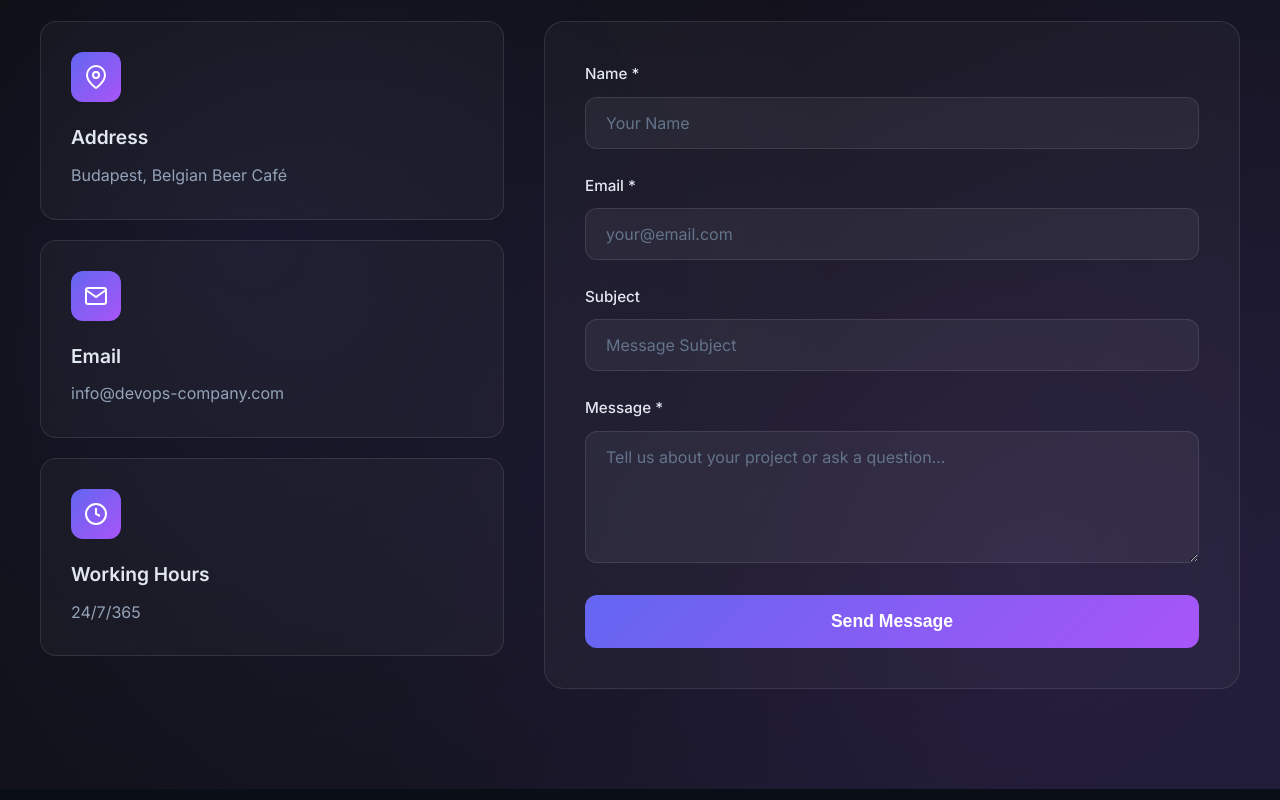
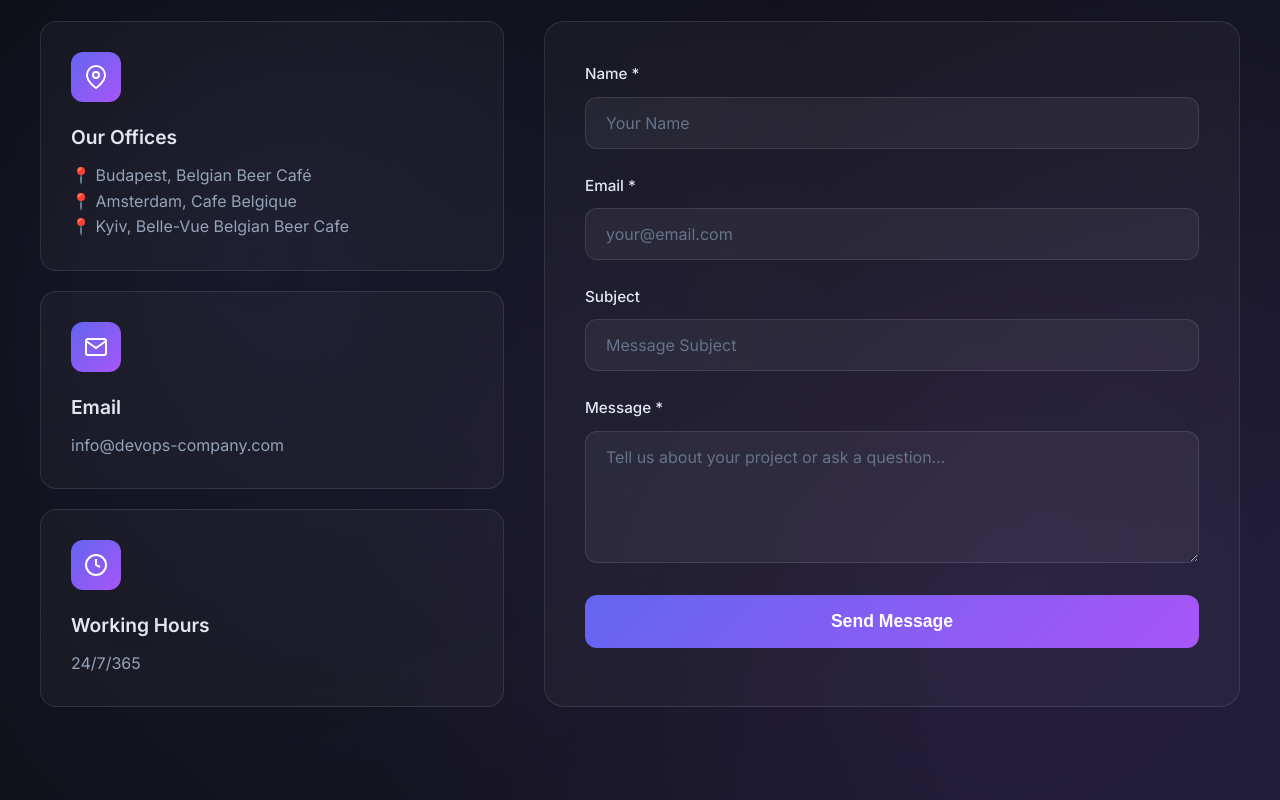
Before and after one commit to oy4cei/devopsTELD, a React (Vite) app: page / in a window 1280 px wide. Shown: the part 10500-11300 px from the top of the page. Built offline with nearby package versions, Linux system fonts and the light colour scheme.

Commit message:
Content: Add Amsterdam and Kyiv office locations

```diff
--- a/src/components/Contact.jsx
+++ b/src/components/Contact.jsx
@@ -72,8 +72,12 @@ const Contact = () => {
                                     <circle cx="12" cy="10" r="3" />
                                 </svg>
                             </div>
-                            <h3>Address</h3>
-                            <p>Budapest, Belgian Beer Café</p>
+                            <h3>Our Offices</h3>
+                            <div className="address-list">
+                                <p>📍 Budapest, Belgian Beer Café</p>
+                                <p>📍 Amsterdam, Cafe Belgique</p>
+                                <p>📍 Kyiv, Belle-Vue Belgian Beer Cafe</p>
+                            </div>
                         </div>
 
                         <div className="info-card">
```
